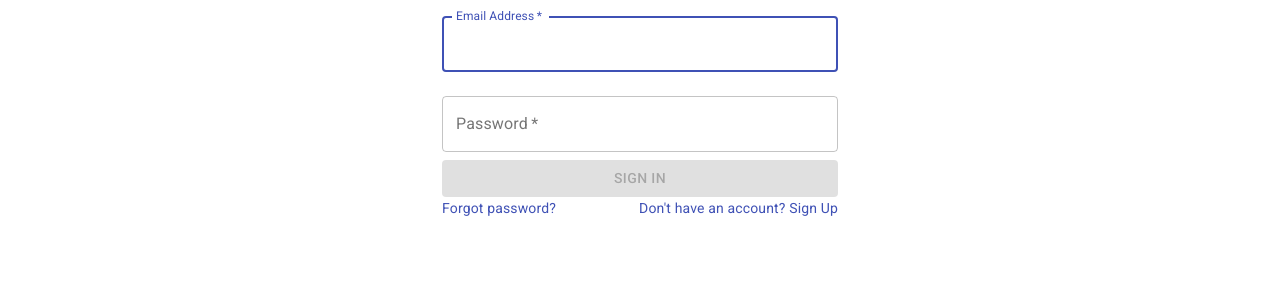
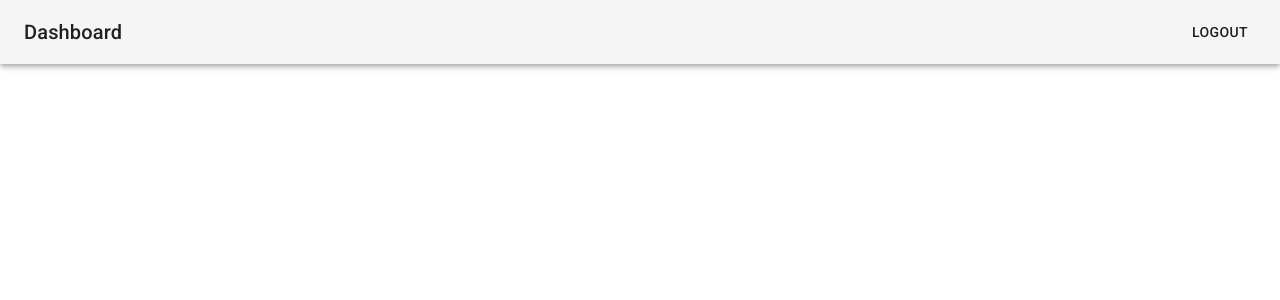
Before and after one commit to Ravi2608/react-learning-app, a React (Create React App) app: page /dashboard in a window 1280 px wide. Shown: the top 300 px of the page. Built offline with nearby package versions, Linux system fonts and the light colour scheme.

Commit message:
Added routing

```diff
--- a/package.json
+++ b/package.json
@@ -12,9 +12,11 @@
     "@types/node": "^12.12.54",
     "@types/react": "^16.9.48",
     "@types/react-dom": "^16.9.8",
+    "@types/react-router-dom": "^5.1.5",
     "node-sass": "^4.14.1",
     "react": "^16.13.1",
     "react-dom": "^16.13.1",
+    "react-router-dom": "^5.2.0",
     "react-scripts": "3.4.3",
     "typescript": "^3.7.5"
   },
--- a/src/App.tsx
+++ b/src/App.tsx
@@ -1,11 +1,10 @@
 import React from 'react';
 import './App.scss';
-import Login from './functions/login/login';
-import LoginComponent from './components/login.component';
+import Routing from './Routing';
 
 function App() {
   return (
-    <LoginComponent />
+    <Routing />
   );
 }
 
--- /dev/null
+++ b/src/Routing.tsx
@@ -0,0 +1,13 @@
+import React from 'react';
+import { BrowserRouter as Router, Route } from 'react-router-dom'
+import Dashboard from './components/dashboard.component';
+import LoginComponent from './components/login.component';
+
+const Routing = () => (
+    <Router>
+        <Route path="/" component={LoginComponent} exact/>
+        <Route path="/dashboard" component={Dashboard} exact/>
+    </Router>
+)
+
+ export default Routing;
--- /dev/null
+++ b/src/components/dashboard.component.tsx
@@ -0,0 +1,23 @@
+import { AppBar, Button, CssBaseline, Toolbar, Typography } from '@material-ui/core';
+import React, { Component } from 'react';
+import Header from '../functions/header';
+
+class Dashboard extends Component<any, any>{
+    constructor(probs: any) {
+        super(probs);
+    }
+
+    logout() {
+        this.props.history.push("");
+    }
+
+    render() {
+        return (
+            <React.Fragment>
+                <Header/>
+            </React.Fragment>
+        );
+    }
+}
+
+export default Dashboard;
--- /dev/null
+++ b/src/components/login.component.scss
@@ -0,0 +1,6 @@
+.login-form {
+    display: flex;
+    flex-direction: column;
+    align-self: center;
+    margin-top: 150px;
+}
--- a/src/components/login.component.tsx
+++ b/src/components/login.component.tsx
@@ -4,6 +4,7 @@ import TextField from '@material-ui/core/TextField';
 import Button from '@material-ui/core/Button';
 import Grid from '@material-ui/core/Grid';
 import Link from '@material-ui/core/Link';
+import './login.component.scss';
 
 class LoginComponent extends Component<any, any> {
     constructor(props: any) {
@@ -26,14 +27,15 @@ class LoginComponent extends Component<any, any> {
         event.preventDefault();
         if (this.state.username === "Admin" && this.state.password === "Password") {
             this.setState({ isLoggedIn: true });
+            this.props.history.push("dashboard");
         } else {
             this.setState({ loginFailed: true });
         }
-       console.log(this.state.isLoggedIn);
     }
 
     render() {
         return <Container component="main" maxWidth="xs">
+            <div className="login-form">
                 <form noValidate onSubmit={this.submitForm}>
                     <TextField
                         variant="outlined"
@@ -55,7 +57,7 @@ class LoginComponent extends Component<any, any> {
                         label="Password"
                         type="password"
                         id="password"
-                    onChange={e => this.setState({ password: e.target.value})}
+                        onChange={e => this.setState({ password: e.target.value })}
                     />
                     {/* <FormControlLabel
                     control={<Checkbox value="remember" color="primary" />}
@@ -89,6 +91,7 @@ class LoginComponent extends Component<any, any> {
                         </Grid>
                     </Grid>
                 </form>
+            </div>
         </Container>;
     }
 }
--- /dev/null
+++ b/src/functions/header.scss
@@ -0,0 +1,7 @@
+.header-toolbar{
+    flex-grow: 1;
+}
+
+.title{
+    flex-grow: 1;
+}
--- /dev/null
+++ b/src/functions/header.tsx
@@ -0,0 +1,23 @@
+import React from 'react';
+import { AppBar, Button, Toolbar, Typography } from '@material-ui/core';
+import './header.scss';
+
+function Header() {
+
+    function logout() {}
+
+    return (
+        <div className="header-toolbar">
+            <AppBar position="static" color="default">
+                <Toolbar>
+                    <Typography variant="h6" color="inherit" noWrap className="title">
+                        Dashboard
+                    </Typography>
+                    <Button color="inherit" onClick={logout}>Logout</Button>
+                </Toolbar>
+            </AppBar>
+        </div>
+    );
+}
+
+export default Header;
```
Also changed, not shown: 1 other file (tests, documents, lock files or other folders). Lines whose indentation alone changed are shown as unchanged.
